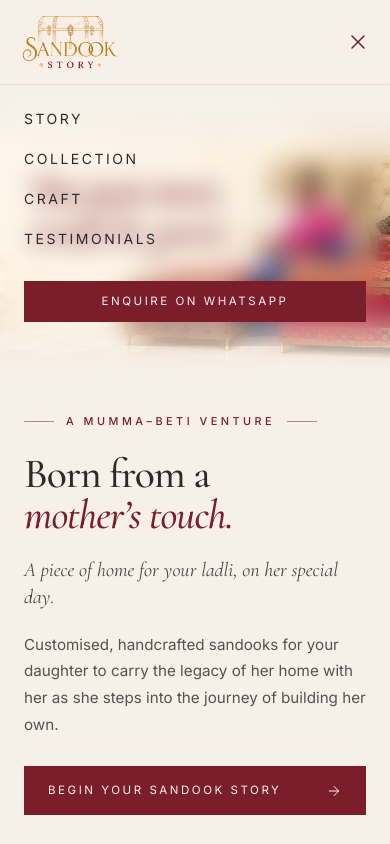
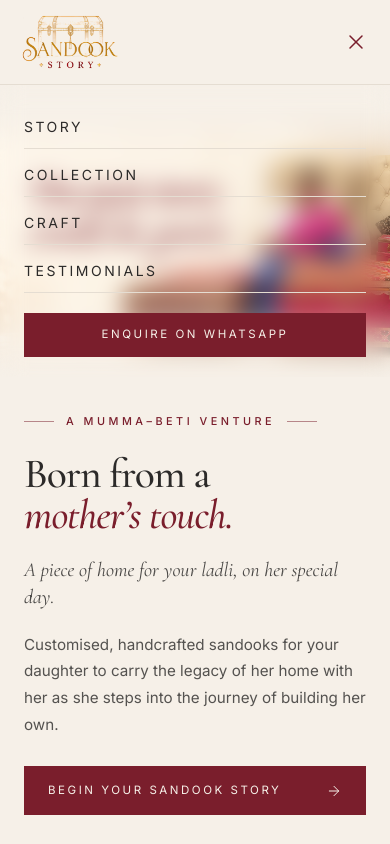
Before and after one commit to RitickMadaan/sandookstory-website, a React (Create React App) app in the folder frontend/: page / in a window 390 px wide. Both pictures are taken after a click on the button 358 px from the left and 42 px from the top of the page. Shown: the top 844 px of the page. Built offline with nearby package versions, Linux system fonts and the light colour scheme.

Commit message:
Refine mobile menu touch targets and smooth scrolling
Ultraworked with [Sisyphus](https://github.com/code-yeongyu/oh-my-openagent)

Co-authored-by: Sisyphus <clio-agent@sisyphuslabs.ai>

```diff
--- a/frontend/src/components/sections/Header.jsx
+++ b/frontend/src/components/sections/Header.jsx
@@ -73,8 +73,10 @@
         <button
           data-testid="mobile-menu-toggle"
           onClick={() => setOpen((v) => !v)}
-          className="lg:hidden text-sundook-maroon"
+          className="lg:hidden -mr-2 inline-flex h-11 w-11 items-center justify-center text-sundook-maroon focus-visible:outline-none focus-visible:ring-2 focus-visible:ring-sundook-maroon focus-visible:ring-offset-2 focus-visible:ring-offset-sundook-ivory"
           aria-label="Toggle menu"
+          aria-expanded={open}
+          aria-controls="mobile-navigation"
         >
           {open ? <X strokeWidth={1.5} /> : <Menu strokeWidth={1.5} />}
         </button>
@@ -82,16 +84,17 @@
 
       {open && (
         <div
+          id="mobile-navigation"
           data-testid="mobile-menu"
           className="lg:hidden bg-sundook-ivory/97 backdrop-blur-md border-t border-sundook-line"
         >
-          <div className="px-6 py-6 flex flex-col gap-5">
+          <div className="px-6 py-5 flex flex-col gap-1">
             {links.map((l) => (
               <a
                 key={l.href}
                 href={l.href}
                 onClick={() => setOpen(false)}
-                className="font-sans text-sm tracking-[0.18em] uppercase text-sundook-ink"
+                className="flex min-h-11 items-center border-b border-sundook-line font-sans text-sm tracking-[0.18em] uppercase text-sundook-ink focus-visible:outline-none focus-visible:text-sundook-maroon"
               >
                 {l.label}
               </a>
@@ -101,7 +104,7 @@
               target="_top"
               rel="noopener noreferrer"
               data-testid="mobile-enquire-cta"
-              className="mt-3 inline-block text-center font-sans text-[0.72rem] tracking-[0.22em] uppercase bg-sundook-maroon text-sundook-ivory px-6 py-3"
+              className="mt-4 inline-flex min-h-11 items-center justify-center text-center font-sans text-[0.72rem] tracking-[0.22em] uppercase bg-sundook-maroon text-sundook-ivory px-6 py-3 focus-visible:outline-none focus-visible:ring-2 focus-visible:ring-sundook-gold focus-visible:ring-offset-2 focus-visible:ring-offset-sundook-ivory"
             >
               Enquire on WhatsApp
             </a>
--- a/frontend/src/index.css
+++ b/frontend/src/index.css
@@ -9,6 +9,17 @@
     color: #2C2A29;
     -webkit-font-smoothing: antialiased;
     -moz-osx-font-smoothing: grayscale;
+}
+
+html {
+    scroll-behavior: smooth;
+    scroll-padding-top: 7rem;
+}
+
+@media (prefers-reduced-motion: reduce) {
+    html {
+        scroll-behavior: auto;
+    }
 }
 
 ::selection {
```
